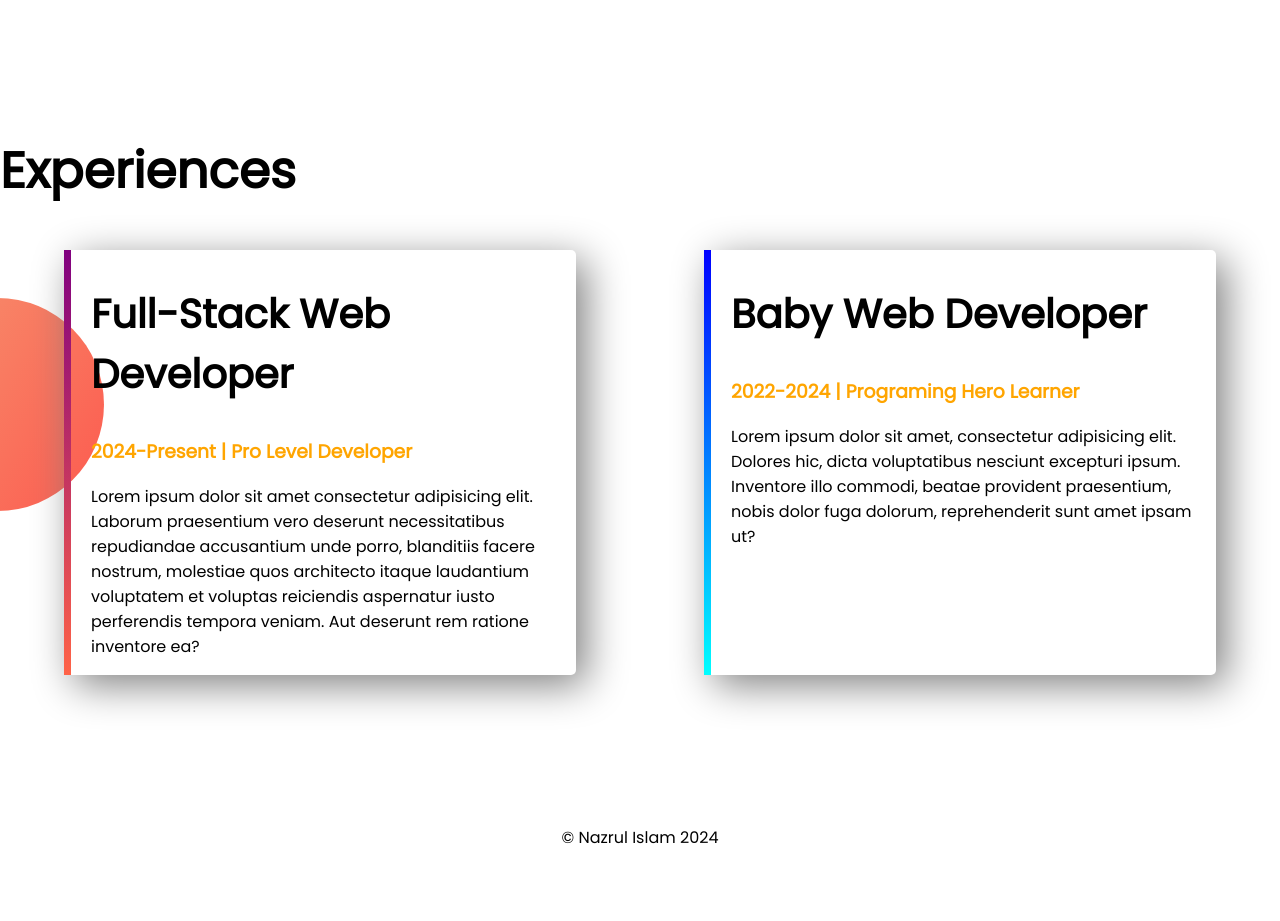
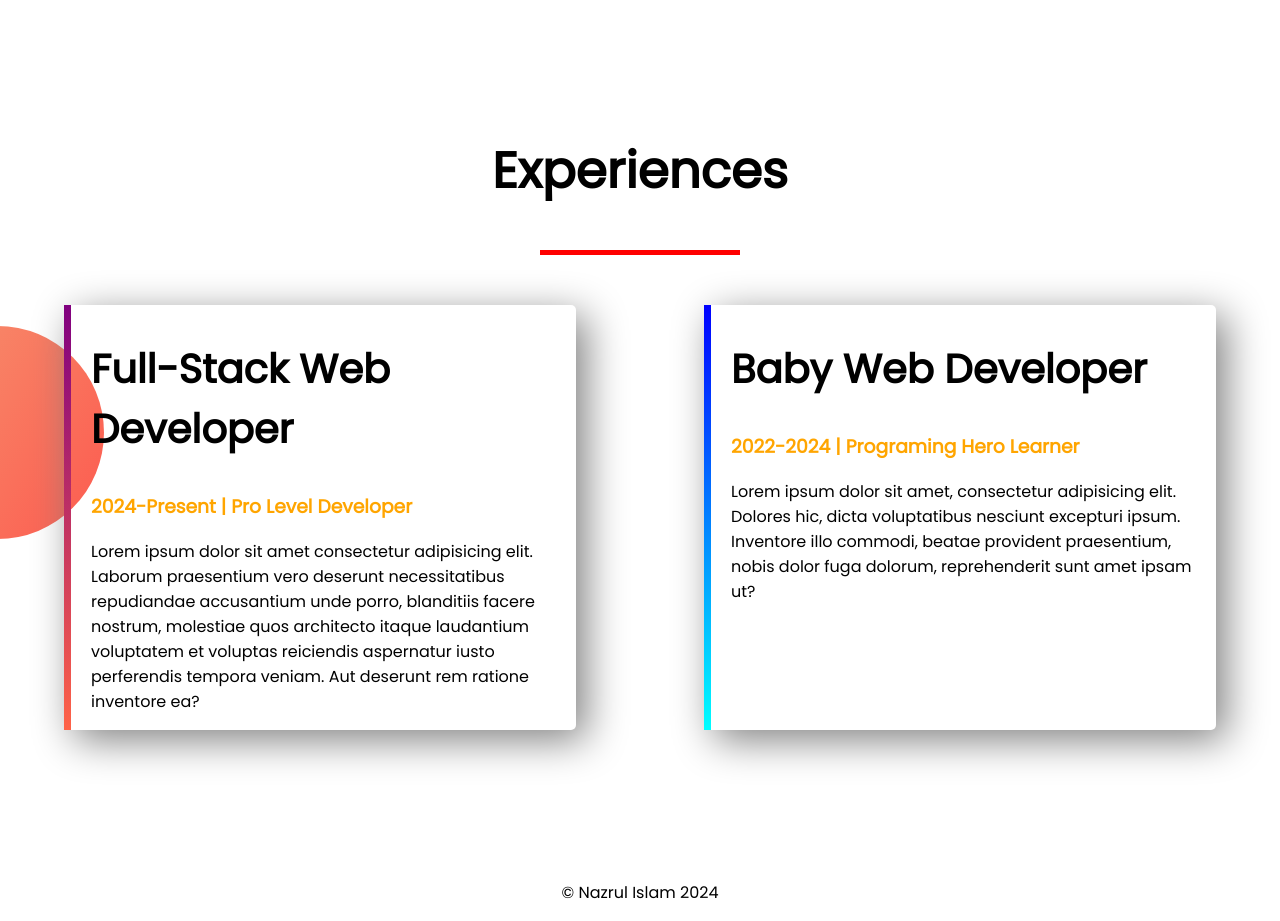
Before and after one commit to kmnazrul/developer-portfolio, a plain HTML site: page index.html in a window 1280 px wide. Shown: the part 980-1901 px from the top of the page. Before the commit the page ends 1846 px from the top, so only its background shows below. Drawn offline with Linux system fonts and the light colour scheme.

Commit message:
experience header updated

```diff
--- a/index.html
+++ b/index.html
@@ -60,7 +60,10 @@
     </section>
 
     <section class="experience-area">
-      <h1>Experiences</h1>
+      <div id="experiences">
+        <h1>Experiences</h1>
+        <div class="rectangle"></div>
+      </div>
       <div class="flexible-container">
         <div id="full-stack-experience" class="experience-item">
           <h2>Full-Stack Web Developer</h2>
--- a/style.css
+++ b/style.css
@@ -69,3 +69,14 @@ h2 {
 footer p {
   text-align: center;
 }
+
+#experiences {
+  text-align: center;
+  margin-bottom: 50px;
+}
+.rectangle {
+  height: 5px;
+  width: 200px;
+  background-color: red;
+  margin: 0 auto;
+}
```
